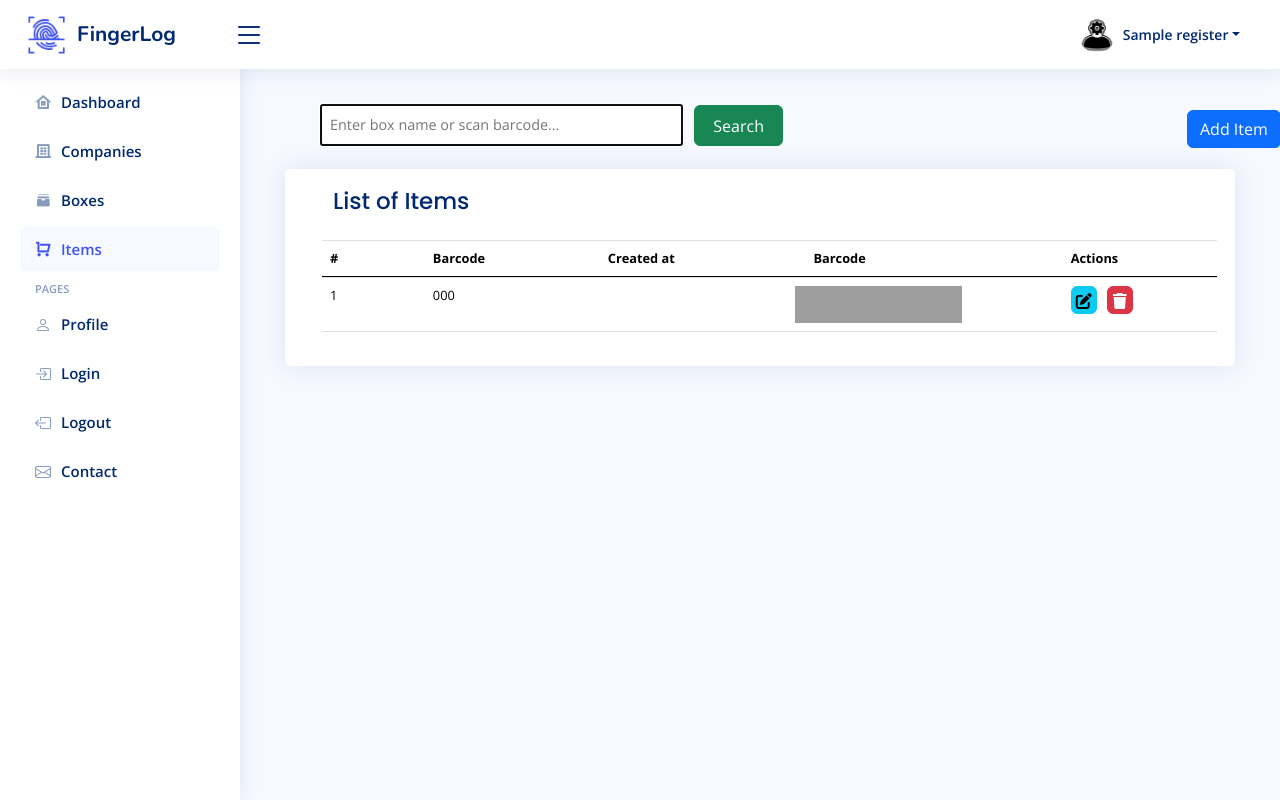
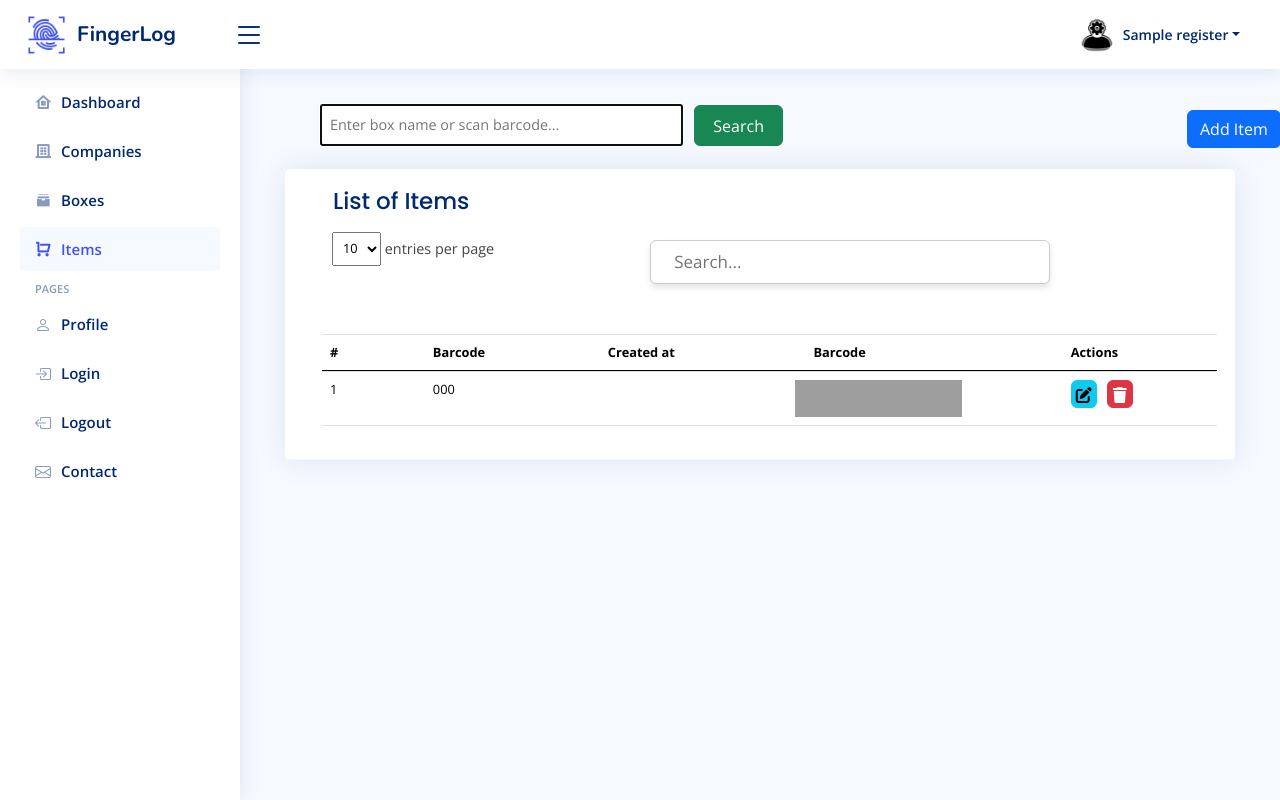
Before and after one commit to kamranzafar4343/NiceAdmin, a PHP site: page /showItems.php in a window 1280 px wide. Run offline with PHP 8.4, Linux system fonts and the light colour scheme; the visitor is signed in with stand-in values (Sample User, id 1); tables that the repository leaves empty or names only in its code hold one stand-in row (values such as "Sample post"); data that the repository does not hold is empty; some libraries are stand-ins or nearby versions; some web fonts are replaced; grey boxes are pictures that could not be loaded.

Commit message:
fix: "search-bar"

```diff
--- a/showItems.php
+++ b/showItems.php
@@ -567,6 +567,22 @@ $result = $conn->query($sql);
                 <div class="card-body">
 
                     <h5 class="card-title">List of Items</h5>
+                    <div class="datatable-wrapper datatable-loading no-footer sortable searchable fixed-columns">
+                        <div class="datatable-top">
+                            <div class="datatable-dropdown">
+                                <label>
+                                    <select class="datatable-selector" name="per-page">
+                                        <option value="5">5</option>
+                                        <option value="10" selected="">10</option>
+                                        <option value="15">15</option>
+                                        <option value="-1">All</option>
+                                    </select> entries per page
+                                </label>
+                            </div>
+                            <div class="datatable-search">
+                                <input class="datatable-input" placeholder="Search..." type="search" name="search" title="Search within table">
+                            </div>
+                        </div>
 
                         <?php
                         if ($result->num_rows > 0) {
@@ -598,6 +614,7 @@ $result = $conn->query($sql);
 
                                         //get specific box id
                                         $box_id = $row['box_FK_item'];
+
                                         echo "<td>" . ($row["barcode"]) . "</td>";
                                         echo "<td>" . ($row["timestamp"]) . "</td>";
 
```
Also changed, not shown: box.php (+10 -1 lines). Lines whose indentation alone changed are shown as unchanged.
